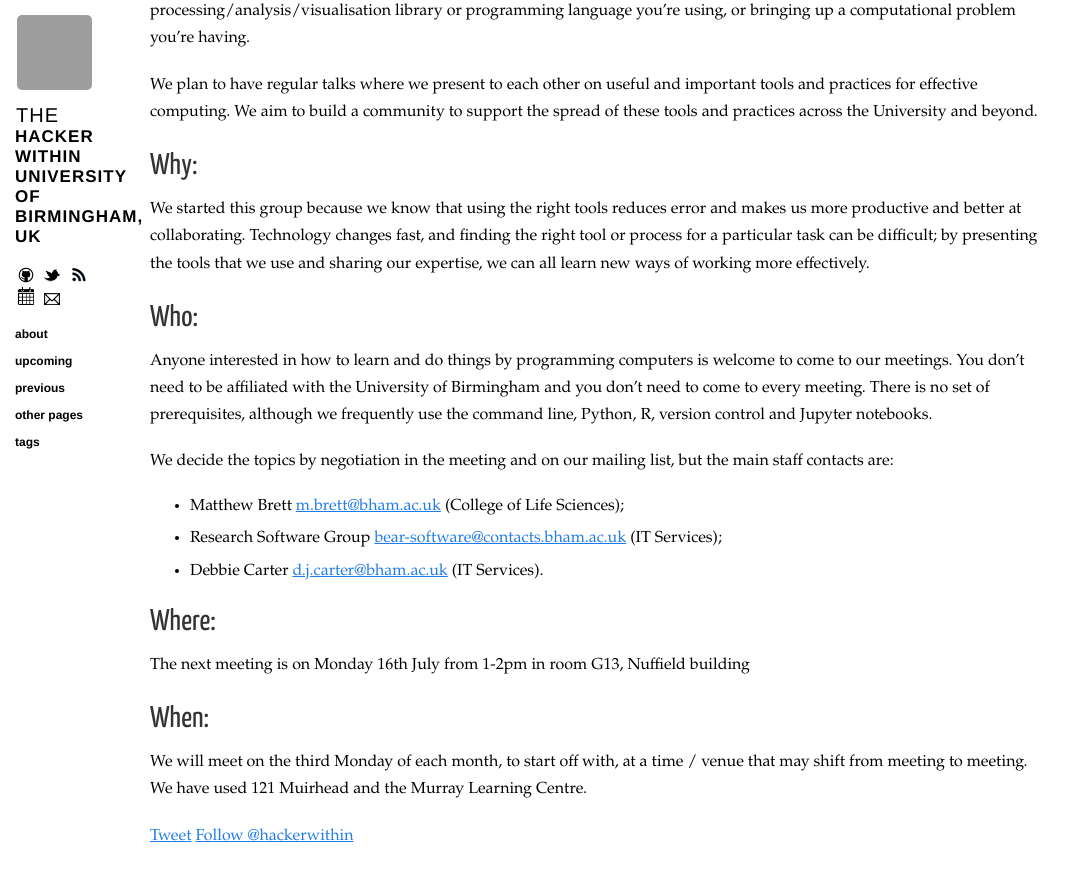
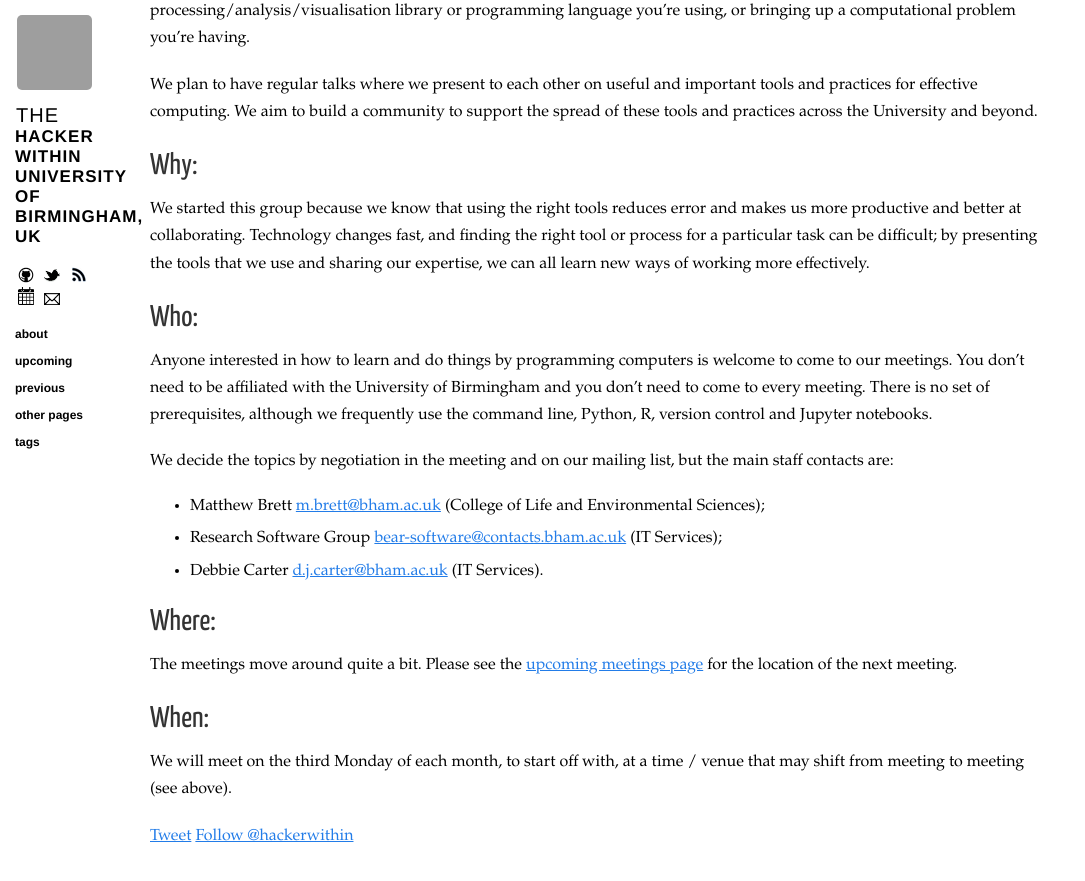
Before and after one commit to thehackerwithin/UoB, a Jekyll site: the page built from index.md, in a window 1280 px wide and 900 px high, scrolled down 685 px. Shown: the top 881 px of the window, without its empty margins (0-1085 px from the left). Built offline with Jekyll 4.4.1, drawn with Linux system fonts in a browser that asks for light colours; nearby versions of some CDN libraries; comment, search, counter and statistics services are not loaded; grey boxes are pictures that could not be loaded.

Commit message:
Update description of Where, add environment to LS.

```diff
--- a/index.md
+++ b/index.md
@@ -62,20 +62,21 @@ Anyone interested in how to learn and do things by programming computers is welc
 
 We decide the topics by negotiation in the meeting and on our mailing list, but the main staff contacts are:
 
-* Matthew Brett [m.brett@bham.ac.uk](m.brett@bham.ac.uk) (College of Life Sciences);
+* Matthew Brett [m.brett@bham.ac.uk](m.brett@bham.ac.uk) (College of Life and
+  Environmental Sciences);
 * Research Software Group [bear-software@contacts.bham.ac.uk](bear-software@contacts.bham.ac.uk) (IT Services);
 * Debbie Carter [d.j.carter@bham.ac.uk](d.j.carter@bham.ac.uk) (IT Services).
 
 ## Where:
 
-The next meeting is on Monday 16th July from 1-2pm in room G13, Nuffield building
-
+The meetings move around quite a bit.  Please see the [upcoming meetings
+page]({{ site.baseurl }}{% link upcoming.md %}) for the location of the next
+meeting.
 
 ## When:
 
 We will meet on the third Monday of each month, to start off with, at a time /
-venue that may shift from meeting to meeting.  We have used 121 Muirhead and
-the Murray Learning Centre.
+venue that may shift from meeting to meeting (see above).
 
 <a href="http://twitter.com/share" class="twitter-share-button" data-count="none" data-via="{{ site.twitter }}">Tweet</a>
 <a href="http://twitter.com/{{ site.twitter }}" class="twitter-follow-button" data-show-count="false">Follow @{{ site.twitter }}</a>
```
